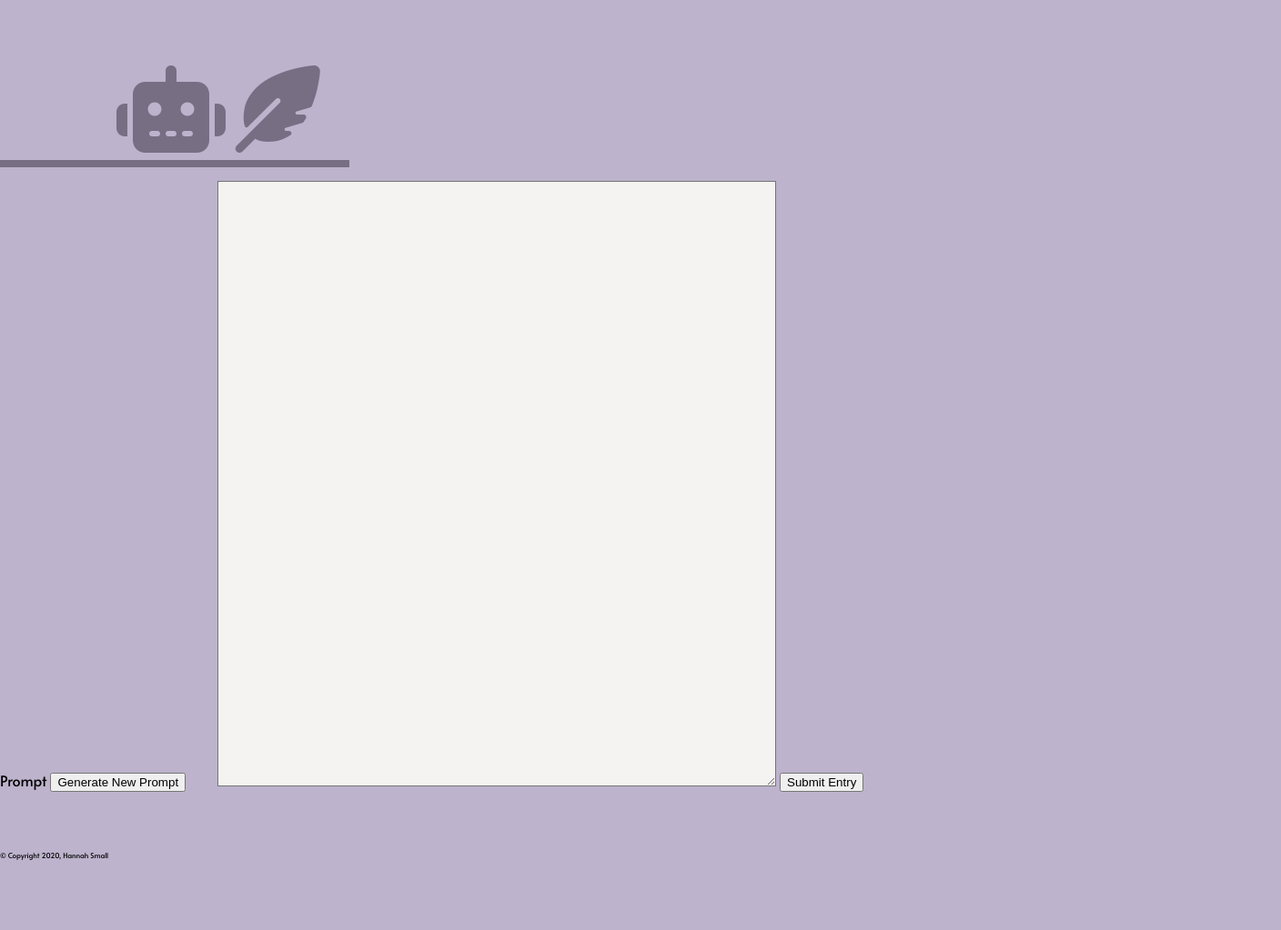
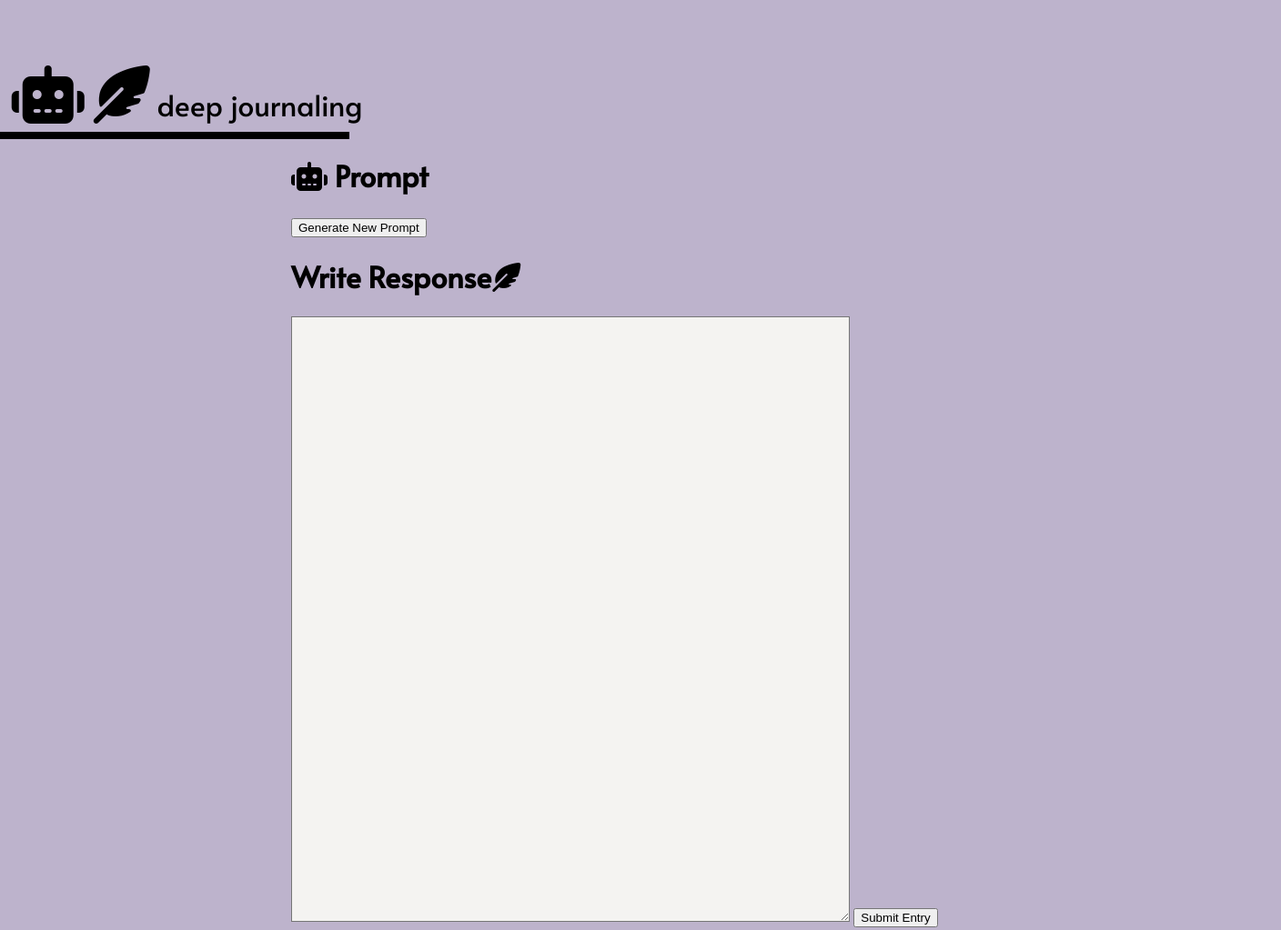
Before and after one commit to hesmall/journalbot, a plain HTML site: page index.html in a window 1280 px wide. Shown: the top 1023 px of the page at 91% size, 1408 px wide, since content can reach past the window. Before the commit the page ends 954 px from the top, so only its background shows below. Drawn offline with Linux system fonts and the light colour scheme.

Commit message:
formatting changes

```diff
--- a/assets/styles.css
+++ b/assets/styles.css
@@ -10,7 +10,7 @@ body {
 }
 
 .top-bar {
-  background: #776E84;
+  background: black;
   position: relative;
   min-height: 1vh;
   top: 10vh;
@@ -19,14 +19,14 @@ body {
 
 .top-text {
   position: relative;
-  color: #776E84;
+  color: black;
   font-size: 2em;
-  left: 10%;
+  left: 1%;
   top: 9vh;
 }
 
 .content {
-  margin: inherit;
+  margin: 1% 25%;
   padding: 5% 0% 5% 0%;
   flex: 1;
   width: 80%;
@@ -35,8 +35,8 @@ body {
 
 #entry {
   font-size: 1.5em;
-  margin-top: 3%;
-  margin-left: 3%;
+  margin-top: 0%;
+  margin-left: 0%;
   background-color: #f4f3f1;
   box-sizing: border-box;
   width: 60%;
--- a/index.html
+++ b/index.html
@@ -3,7 +3,7 @@
   <head>
     <meta charset="utf-8">
 
-    <title>🤖🖋</title>
+    <title>deep journaling</title>
     <script src="https://kit.fontawesome.com/a076d05399.js">
     </script>
     <link rel="stylesheet" href="assets/styles.css">
@@ -13,14 +13,16 @@
 
   <body>
     <div class="top-text">
-      <i class="fas fa-robot fa-3x"></i>
-      <i class="fas fa-feather-alt fa-3x"></i>
+      <i class="fas fa-robot fa-2x"></i>
+      <i class="fas fa-feather-alt fa-2x"></i>
+      deep journaling
     </div>
     <div class="top-bar">
     </div>
     <div class="content">
-      <span id="prompt">Prompt</span>
+      <span id="prompt"><h1><i class="fas fa-robot"></i>&nbsp;Prompt</h1></span>
       <button id="gen-prompt">Generate New Prompt</button>
+      <span id="write-response"><h1>Write Response<i class="fas fa-feather-alt"></i></h1></span>
       <textarea id="entry" rows="30"></textarea>
       <button id="submit-entry">Submit Entry</button>
     </div>
```
